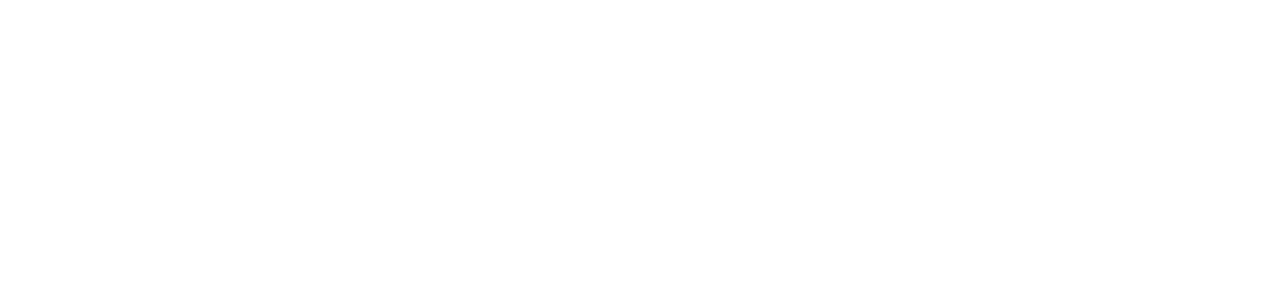
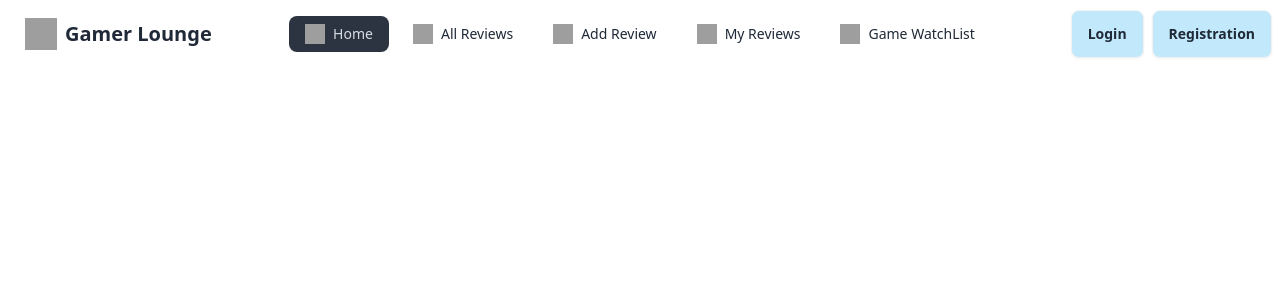
Before and after one commit to rrishiddh/Gamer-Lounge-Client, a React (Vite) app: page / in a window 1280 px wide. Shown: the top 300 px of the page. Built offline with nearby package versions, Linux system fonts and the light colour scheme; grey boxes are pictures that could not be loaded.

Commit message:
navbar added

```diff
--- a/src/components/MainLayout.jsx
+++ b/src/components/MainLayout.jsx
@@ -1,10 +1,12 @@
 import { Outlet } from "react-router-dom";
+import Navbar from "./Navbar";
 
 
 
 const MainLayout = () => {
     return (
         <div>
+            <Navbar></Navbar>
             <Outlet></Outlet>
         </div>
     );
--- /dev/null
+++ b/src/components/Navbar.jsx
@@ -0,0 +1,164 @@
+import { Link, NavLink } from "react-router-dom";
+
+const Navbar = () => {
+  return (
+    <div>
+      <div className="navbar ">
+        <div className="navbar-start">
+          <div className="dropdown">
+            <div tabIndex={0} role="button" className="btn btn-ghost lg:hidden">
+              <svg
+                xmlns="http://www.w3.org/2000/svg"
+                className="h-5 w-5"
+                fill="none"
+                viewBox="0 0 24 24"
+                stroke="currentColor"
+              >
+                <path
+                  strokeLinecap="round"
+                  strokeLinejoin="round"
+                  strokeWidth="2"
+                  d="M4 6h16M4 12h8m-8 6h16"
+                />
+              </svg>
+            </div>
+            <ul
+              tabIndex={0}
+              className="menu menu-sm dropdown-content bg-base-100 rounded-box z-[1] mt-3 w-52 p-2  shadow"
+            >
+              <>
+                <li>
+                  <NavLink to="/">
+                    <img
+                      src="https://img.icons8.com/?size=100&id=41651&format=png&color=000000"
+                      className="w-5 h-5"
+                    />
+                    Home
+                  </NavLink>
+                </li>
+                <li>
+                  <NavLink to="/all_reviews">
+                    <img
+                      src="https://img.icons8.com/?size=100&id=XskZlykXA2CI&format=png&color=000000"
+                      className="w-5 h-5"
+                    />
+                    All Reviews{" "}
+                  </NavLink>
+                </li>
+                <li>
+                  <NavLink to="/add_review">
+                    <img
+                      src="https://img.icons8.com/?size=100&id=81464&format=png&color=000000"
+                      className="w-5 h-5"
+                    />
+                    Add Review
+                  </NavLink>
+                </li>
+                <li>
+                  <NavLink to="/my_reviews">
+                    <img
+                      src="https://img.icons8.com/?size=100&id=DXfrzlXab1ny&format=png&color=000000"
+                      className="w-5 h-5"
+                    />
+                    My Reviews
+                  </NavLink>
+                </li>
+                <li>
+                  <NavLink to="/game_watch_list">
+                    <img
+                      src="https://img.icons8.com/?size=100&id=tdKUcwrRw4js&format=png&color=000000"
+                      className="w-5 h-5"
+                    />
+                    Game WatchList
+                  </NavLink>
+                </li>
+              </>
+            </ul>
+          </div>
+
+          <a className="btn btn-ghost text-xl">
+            <img
+              className="w-8 h-8"
+              src="https://img.icons8.com/?size=100&id=J2AwyRUPwjyg&format=png&color=000000"
+              alt=""
+            />
+            Gamer Lounge
+          </a>
+        </div>
+        <div className="navbar-center hidden lg:flex">
+          <ul className="menu menu-horizontal space-x-2 px-1">
+          <>
+                <li>
+                  <NavLink to="/">
+                    <img
+                      src="https://img.icons8.com/?size=100&id=41651&format=png&color=000000"
+                      className="w-5 h-5"
+                    />
+                    Home
+                  </NavLink>
+                </li>
+                <li>
+                  <NavLink to="/all_reviews">
+                    <img
+                      src="https://img.icons8.com/?size=100&id=XskZlykXA2CI&format=png&color=000000"
+                      className="w-5 h-5"
+                    />
+                    All Reviews{" "}
+                  </NavLink>
+                </li>
+                <li>
+                  <NavLink to="/add_review">
+                    <img
+                      src="https://img.icons8.com/?size=100&id=81464&format=png&color=000000"
+                      className="w-5 h-5"
+                    />
+                    Add Review
+                  </NavLink>
+                </li>
+                <li>
+                  <NavLink to="/my_reviews">
+                    <img
+                      src="https://img.icons8.com/?size=100&id=DXfrzlXab1ny&format=png&color=000000"
+                      className="w-5 h-5"
+                    />
+                    My Reviews
+                  </NavLink>
+                </li>
+                <li>
+                  <NavLink to="/game_watch_list">
+                    <img
+                      src="https://img.icons8.com/?size=100&id=tdKUcwrRw4js&format=png&color=000000"
+                      className="w-5 h-5"
+                    />
+                    Game WatchList
+                  </NavLink>
+                </li>
+              </>
+          </ul>
+        </div>
+        <div className="navbar-end space-x-2">
+
+            {/* <div className="bg-[#c2e9fb] p-2 border border-gray-50 rounded-lg lg:flex lg:space-x-2 items-center">
+              <img
+                src={'/'}
+                className="w-8 h-8 rounded-full mx-auto"
+              />
+              <p className="font-light text-[12px]">{'/'}</p>
+            </div> */}
+            <Link  className="btn bg-[#c2e9fb]">
+              Login
+            </Link>
+
+            {/* <button className="btn bg-[#c2e9fb]">
+              Logout
+            </button> */}
+            <Link className="btn bg-[#c2e9fb] ">
+              Registration
+            </Link>
+        </div>
+      </div>
+    </div>
+  );
+};
+
+export default Navbar;
```
